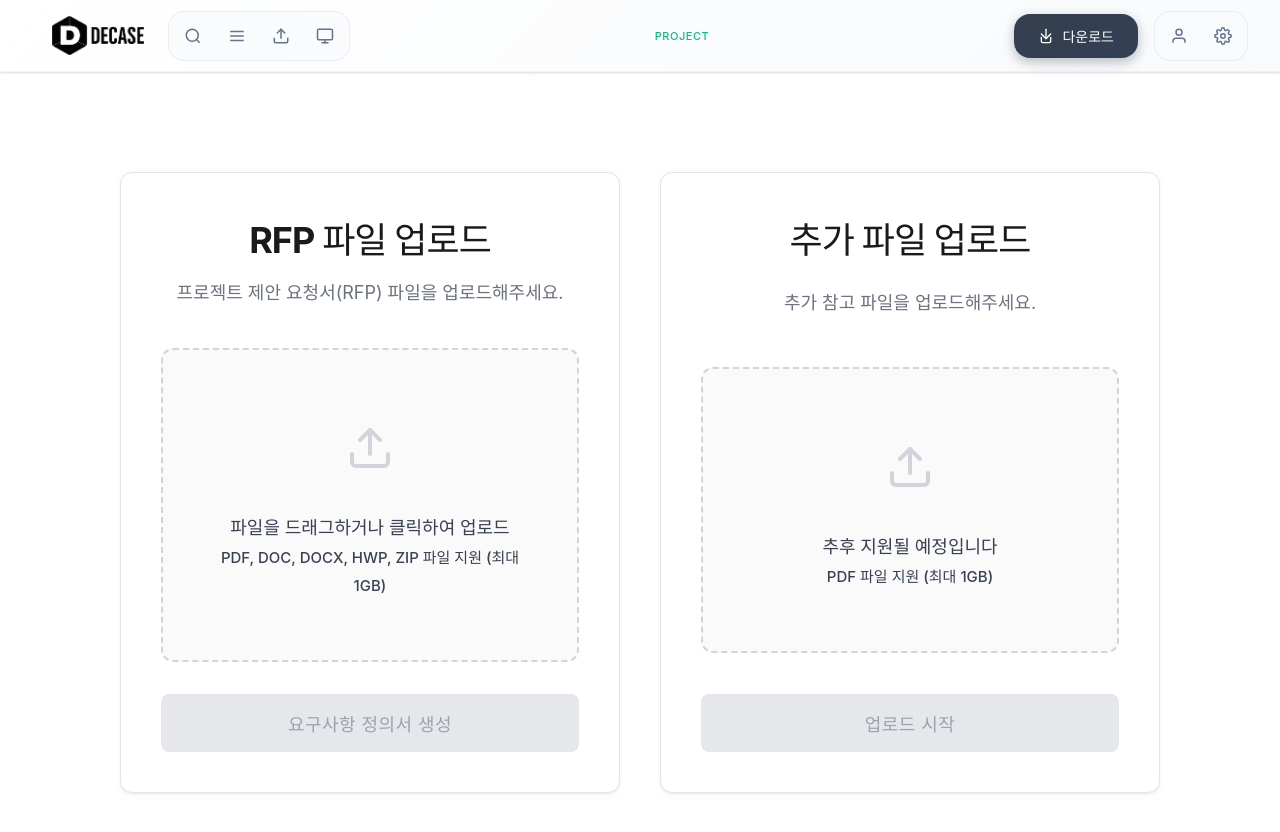
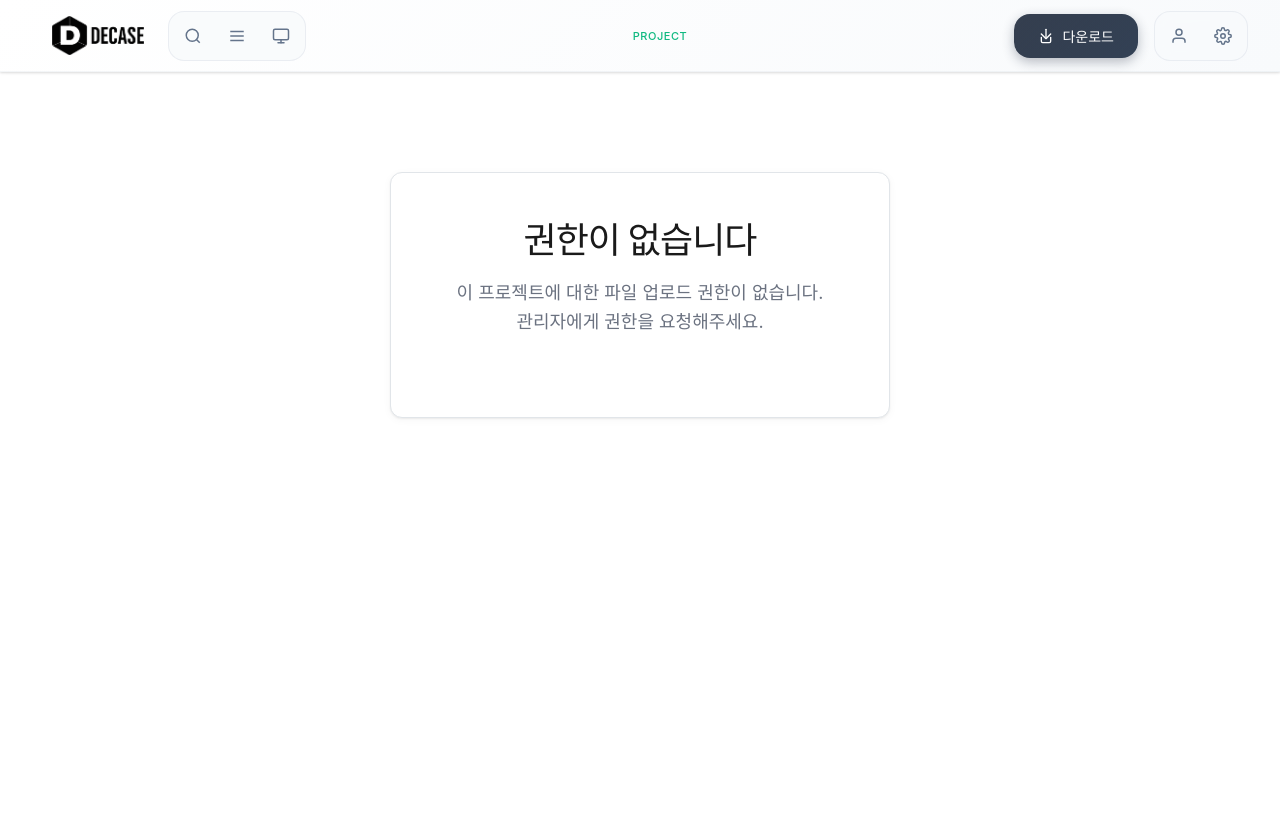
Before and after one commit to 8-do-nenemddin/DECASE-FE, a Vue app: page /projects/1 in a window 1280 px wide. Shown: the top 832 px of the page. Built offline with nearby package versions, Linux system fonts and the light colour scheme; no server answers.

Commit message:
권한 관리를 위한 코드 추가

```diff
--- a/src/components/main/CreateProjectModal.vue
+++ b/src/components/main/CreateProjectModal.vue
@@ -241,8 +241,9 @@ const handleCreateProject = async () => {
       newProject.name,
       0,
       newProject.status,
-      newProject.isAdmin
+      newProject.isAdmin,
     );
+    projectStore.setPermission("READ_AND_WRITE");
     projectStore.setRevisionCount(newProject.revisionCount);
 
     showSuccessModal.value = true;
--- a/src/components/main/ProjectGallery.vue
+++ b/src/components/main/ProjectGallery.vue
@@ -85,6 +85,14 @@ const navigateToProject = async (projectId) => {
       const revisions = await response.json();
       const revisionCount = revisions.length || 0;
 
+      try {
+        const authResponse = await fetch(`/api/v1/projects/${projectId}/authority/${projectStore.userId}`);
+        const { permission } = await authResponse.json();
+        projectStore.setPermission(permission);
+      } catch (authError) {
+        console.error("Failed to fetch authority info:", authError);
+      }
+
       projectStore.setProject(
           selectedProject.projectId,
           selectedProject.name,
@@ -98,6 +106,16 @@ const navigateToProject = async (projectId) => {
       });
     } catch (error) {
       console.error("Failed to fetch revision count:", error);
+
+      try {
+        const authResponse = await fetch(`/api/v1/projects/${projectId}/authority`);
+        const authority = await authResponse.json();
+        console.log("User authority:", authority);
+        // You can handle the authority info as needed
+      } catch (authError) {
+        console.error("Failed to fetch authority info:", authError);
+      }
+
       // If API call fails, use the existing revision count
       projectStore.setProject(
           selectedProject.projectId,
--- a/src/components/main/ProjectList.vue
+++ b/src/components/main/ProjectList.vue
@@ -99,6 +99,15 @@ const navigateToProject = async (projectId) => {
       const response = await fetch(`/api/v1/projects/${projectId}/revision`);
       const revisions = await response.json();
       const revisionCount = revisions.length || 0;
+
+      try {
+        const authResponse = await fetch(`/api/v1/projects/${projectId}/authority/${projectStore.userId}`);
+        const { permission } = await authResponse.json();
+        projectStore.setPermission(permission);
+        console.log(permission);
+      } catch (authError) {
+        console.error("Failed to fetch authority info:", authError);
+      }
 
       projectStore.setProject(
         selectedProject.projectId,
--- a/src/components/projects/content/BasicContent.vue
+++ b/src/components/projects/content/BasicContent.vue
@@ -2,7 +2,8 @@
   <main class="main-content">
     <!-- 추후 수정-->
     <!-- v-if : Project 상태에 따라서 (요구사항 입력 전 / 요구사항 생성중 / 요구사항 생성완료)-->
-    <div class="upload-container" v-if="projectStore.projectRevision === 0">
+
+    <div class="upload-container" v-if="projectStore.projectRevision === 0 && projectStore.permission === 'READ_AND_WRITE'">
       <div class="upload-card">
         <h2 class="upload-title">RFP 파일 업로드</h2>
         <p class="upload-subtitle">
@@ -155,6 +156,19 @@
             {{ Math.round(uploadProgressExtra) }}%
           </div>
         </div>
+      </div>
+    </div>
+    <div
+        class="upload-container"
+        v-else-if="projectStore.projectRevision === 0 && projectStore.permission !== 'READ_AND_WRITE'"
+    >
+      <div class="upload-card">
+        <h2 class="upload-title">권한이 없습니다</h2>
+        <p class="upload-subtitle">
+          이 프로젝트에 대한 파일 업로드 권한이 없습니다.
+          <br />
+          관리자에게 권한을 요청해주세요.
+        </p>
       </div>
     </div>
   </main>
--- a/src/components/projects/content/RequirementsContent.vue
+++ b/src/components/projects/content/RequirementsContent.vue
@@ -115,7 +115,7 @@
           <button
             @click="saveChanges"
             class="save-button"
-            :disabled="modifiedRows.size === 0"
+            :disabled="modifiedRows.size === 0 || projectStore.permission !== 'READ_AND_WRITE'"
           >
             <svg
               width="16"
@@ -138,7 +138,7 @@
           <button
             @click="cancelChanges"
             class="cancel-button"
-            :disabled="modifiedRows.size === 0"
+            :disabled="modifiedRows.size === 0 || projectStore.permission !== 'READ_AND_WRITE'"
           >
             <svg
               width="16"
@@ -476,6 +476,7 @@ const columnDefs = ref([
     headerName: "행 삭제",
     width: 120,
     cellRenderer: (params) => {
+      if (projectStore.permission !== "READ_AND_WRITE") return '';
       return `
         <button
           class="row-delete-button"
@@ -496,13 +497,14 @@ const columnDefs = ref([
   },
 ]);
 
-// 기본 컬럼 설정
-const defaultColDef = {
+// 기본 컬럼 설정 (권한에 따라 editable 제어)
+const defaultColDef = computed(() => ({
   resizable: true,
   sortable: true,
   filter: true,
   minWidth: 100,
-};
+  editable: projectStore.permission === "READ_AND_WRITE",
+}));
 
 // 그리드 옵션
 const gridOptions = {
@@ -514,6 +516,8 @@ const gridOptions = {
   rowSelection: "multiple",
   animateRows: true,
   getRowHeight: () => rowHeightOptions[rowHeightLevel.value],
+  suppressClickEdit: projectStore.permission !== 'READ_AND_WRITE',
+  suppressCellSelection: projectStore.permission !== 'READ_AND_WRITE',
 };
 
 // 그리드 준비 완료 시
--- a/src/components/projects/header/HeaderBar.vue
+++ b/src/components/projects/header/HeaderBar.vue
@@ -42,8 +42,9 @@
           </svg>
         </button>
         <button
+          v-if="projectStore.permission === 'READ_AND_WRITE'"
           class="icon-button upload-btn"
-          @click="openSourceUploadModal"
+          @click="handleUploadClick"
           title="파일 업로드"
           :disabled="projectStore.projectRevision === 0"
         >
@@ -301,6 +302,14 @@ const closeFileListSidebar = () => {
 const openSourceUploadModal = () => {
   closeAllSidebars();
   showSourceUploadModal.value = true;
+};
+
+const handleUploadClick = () => {
+  if (projectStore.permission !== "READ_AND_WRITE") {
+    alert("권한이 없습니다.");
+    return;
+  }
+  openSourceUploadModal();
 };
 
 const closeSourceUploadModal = () => {
--- a/src/stores/projectStore.js
+++ b/src/stores/projectStore.js
@@ -12,6 +12,7 @@ export const useProjectStore = defineStore("projectStore", {
     status: null,
     userId: null,
     isAdmin: null,
+    permission: null,
   }),
   actions: {
     setProject(projectId, projectName, projectRevision, status, isAdmin) {
@@ -31,6 +32,9 @@ export const useProjectStore = defineStore("projectStore", {
     setUser(userId) {
       this.userId = userId;
     },
+    setPermission(permission) {
+      this.permission = permission;
+    },
     resetProject() {
       this.projectId = null;
       this.projectName = null;
@@ -38,6 +42,7 @@ export const useProjectStore = defineStore("projectStore", {
       this.revisionCount = 0; // 리비전 카운트도 리셋
       this.status = null;
       this.isAdmin = null;
+      this.permission = null;
     },
     resetAll() {
       this.userId = null;
@@ -47,6 +52,7 @@ export const useProjectStore = defineStore("projectStore", {
       this.revisionCount = 0; // 리비전 카운트도 리셋
       this.status = null;
       this.isAdmin = null;
+      this.permission = null;
     },
   },
   persist: true,
```
Lines whose indentation alone changed are shown as unchanged.
